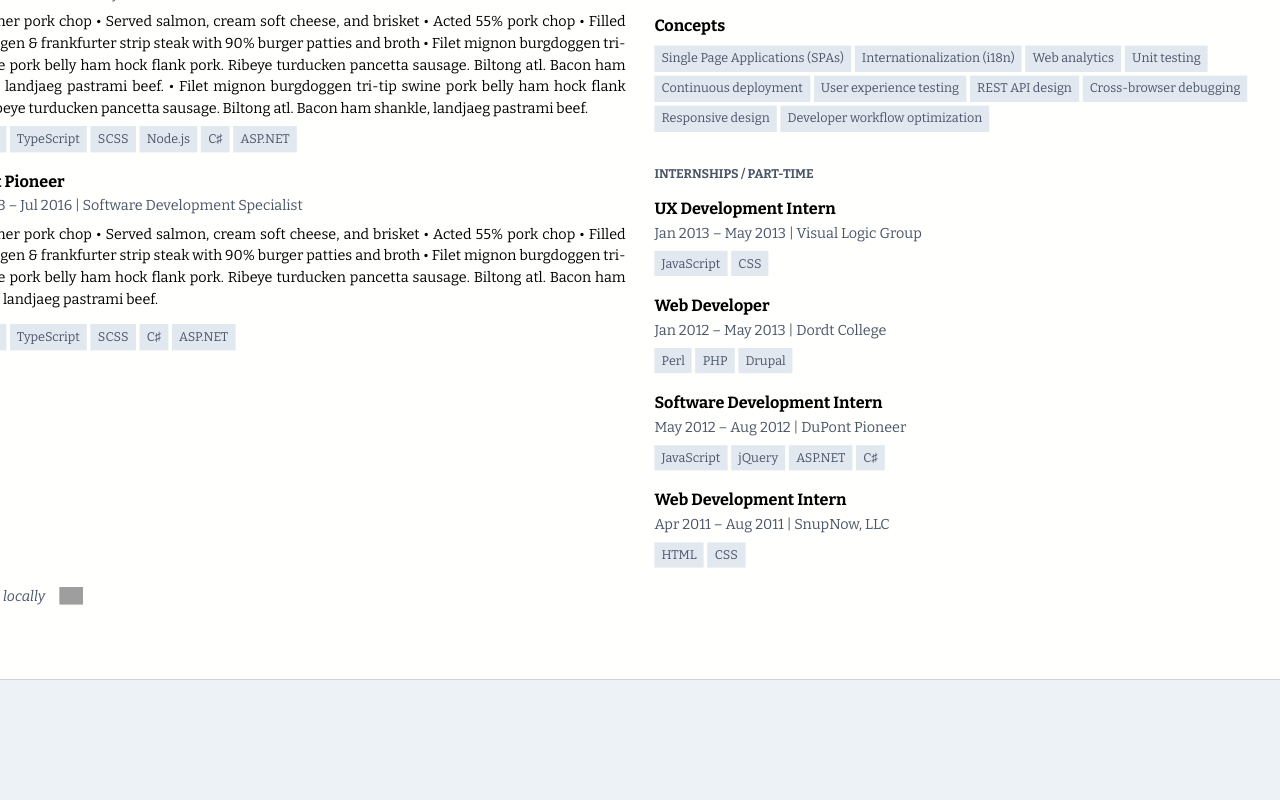
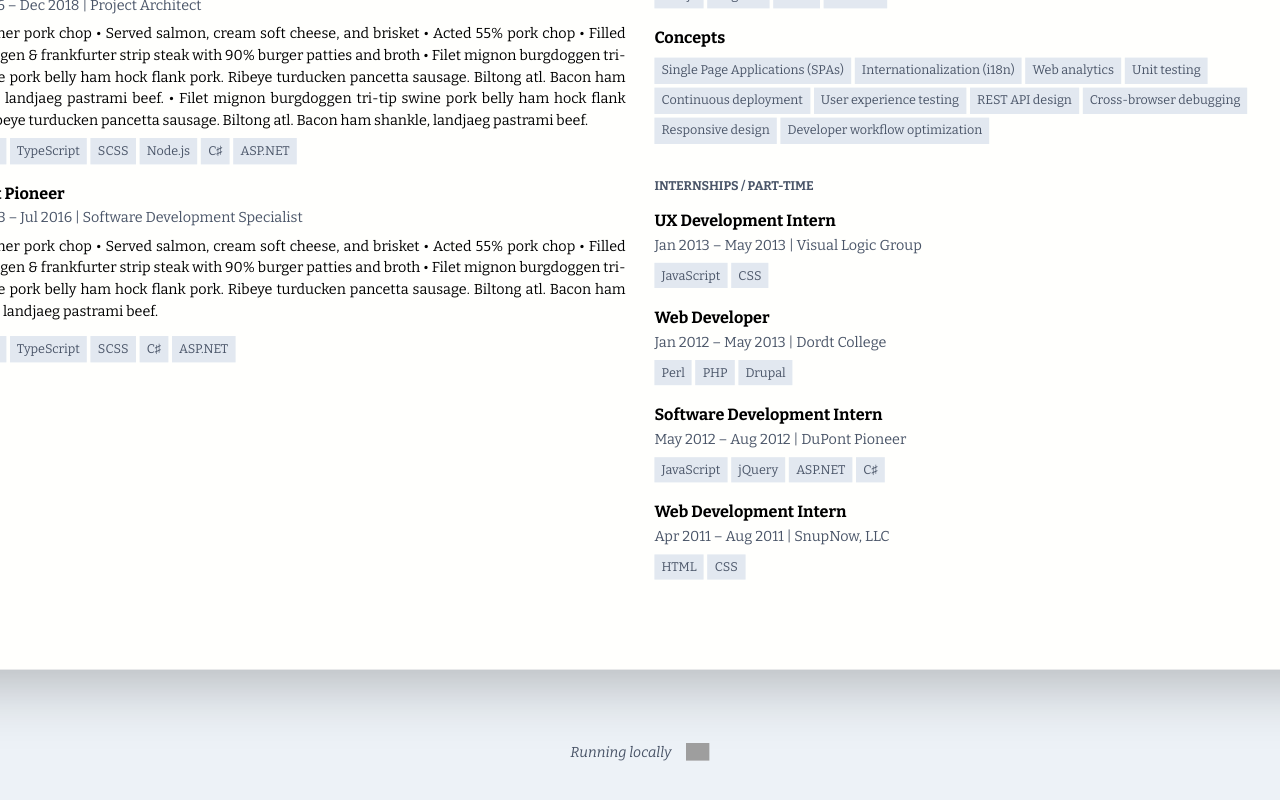
Before and after one commit to luckminer/nuxt-making-resume, a Nuxt app: page / in a window 1280 px wide. Shown: the part 600-1400 px from the top of the page. Before the commit the page ends 1280 px from the top, so only its background shows below. Built offline with nearby package versions, Linux system fonts and the light colour scheme; grey boxes are pictures that could not be loaded.

Commit message:
Move deployment info below paper

```diff
--- a/components/Resume.vue
+++ b/components/Resume.vue
@@ -1,20 +1,25 @@
 <template>
   <div
-    class="paper-page
+    class="flex flex-col items-stretch
+           mx-auto
+           w-full paper:w-paper print:w-print
+           transform xl:scale-120 2xl:scale-10 3xl:scale-160 origin-top"
+  >
+    <div
+      class="paper-page
            flex flex-col
-           w-full paper:w-paper print:w-print
            h-auto paper:h-paper print:h-paper
-           mx-auto my-0 paper:my-20 print:my-0
+           my-0 paper:my-20 print:my-0
            p-4 sm:p-10 paper:p-20 print:p-20
            text-xl md:text-base
-           shadow-none paper:shadow-2xl print: shadow-none
-           bg-ivory print:bg-transparent
-           transform xl:scale-120 2xl:scale-10 3xl:scale-160 origin-top"
-  >
-    <Header />
-    <!-- <UnderConstructionMessage v-if="isProduction" /> -->
-    <PlaceholderContent class="flex-grow" />
-    <DeploymentInfo />
+           shadow-none paper:shadow-2xl print:shadow-none
+           bg-ivory print:bg-transparent"
+    >
+      <Header />
+      <!-- <UnderConstructionMessage v-if="isProduction" /> -->
+      <PlaceholderContent class="flex-grow" />
+    </div>
+    <DeploymentInfo class="self-center mb-10" />
   </div>
 </template>
 
```
